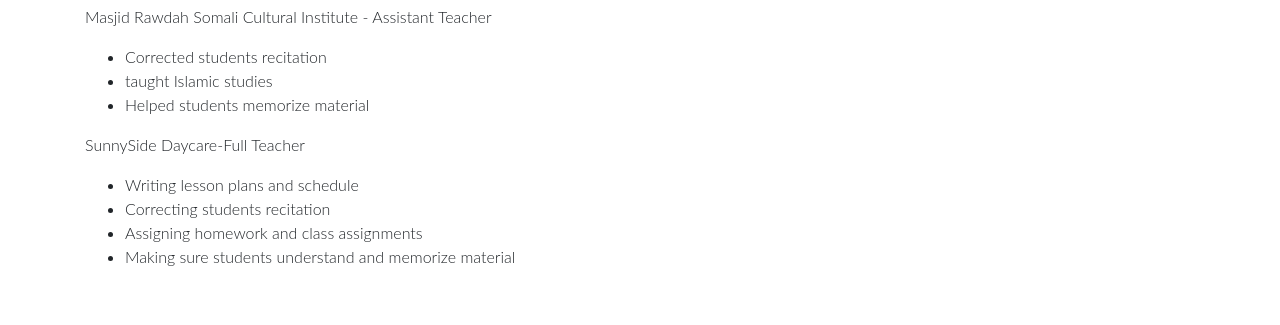
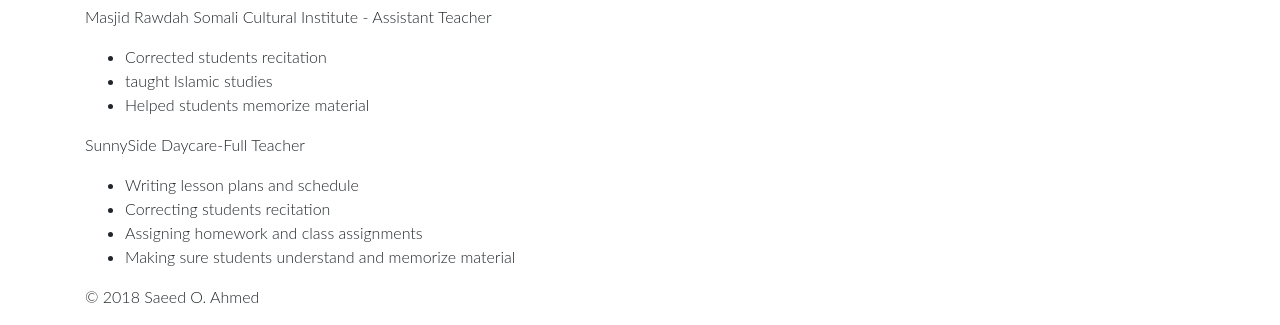
Before and after one commit to saeedahmed25/saeedahmed25.github.io, a plain HTML site: page index.html in a window 1280 px wide. Shown: the part 543-868 px from the top of the page. Before the commit the page ends 828 px from the top, so only its background shows below. Drawn offline with nearby package versions, Linux system fonts and the light colour scheme.

Commit message:
Update index.html

```diff
--- a/index.html
+++ b/index.html
@@ -56,3 +56,9 @@
 
 	</body>
 </html>
+ <footer class="footer">
+            <div class="container">
+        <p>&copy; 2018 Saeed O. Ahmed</p>
+	</div>
+
+      </footer>
```
